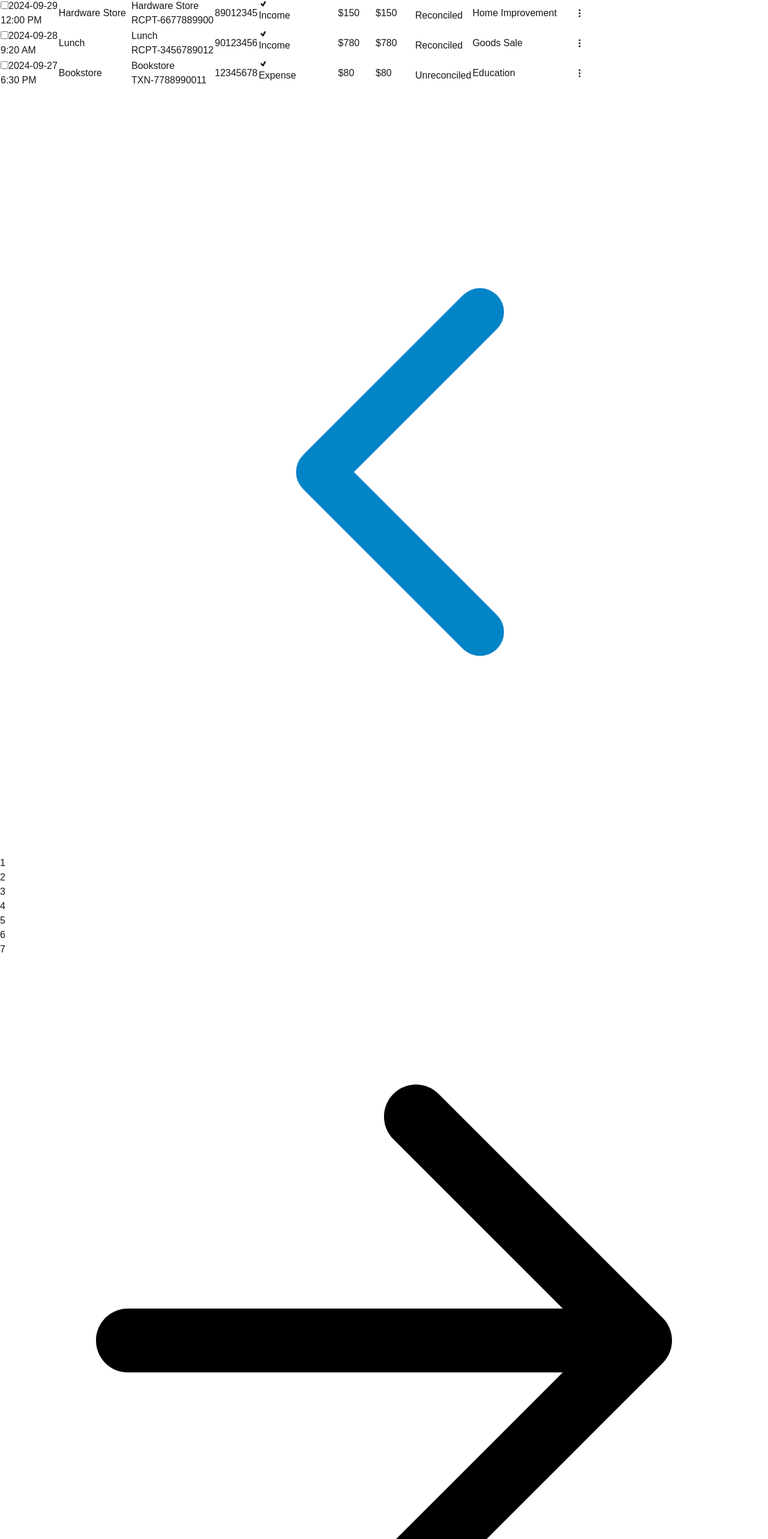
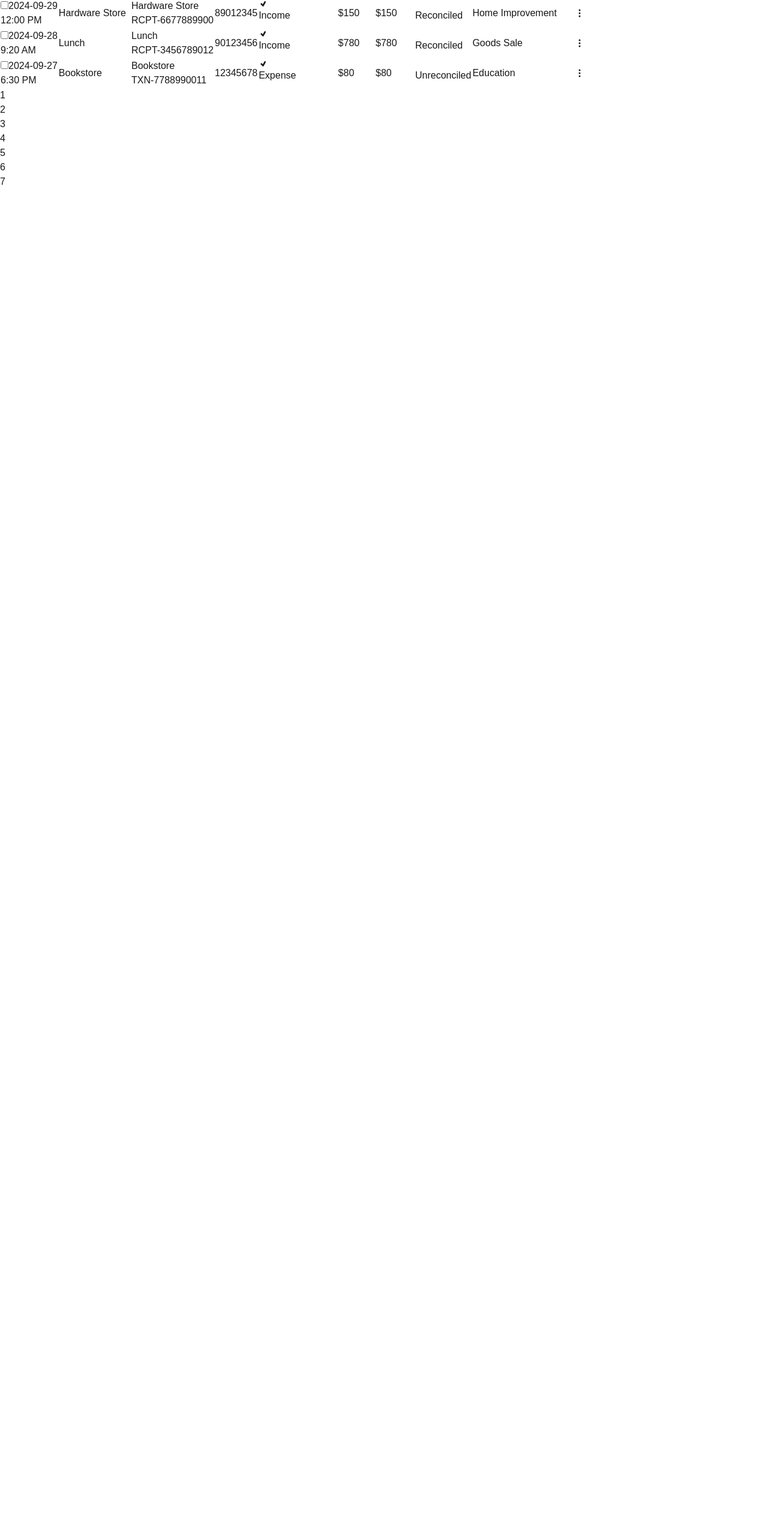
Before and after one commit to HumayunKabirSobuj/Task-Project, a Next.js app: page / in a window 1280 px wide. Shown: the part 1147-3713 px from the top of the page at 60% size. After the commit the page ends 1462 px from the top, so only its background shows below. Built offline with nearby package versions, Linux system fonts and the light colour scheme.

Commit message:
pagination modify

```diff
--- a/src/Components/Pagination.jsx
+++ b/src/Components/Pagination.jsx
@@ -1,37 +1,13 @@
 
 export const Pagination = ({ pageNumber, setPageNumber, totalPages }) => {
-  const updatePageNumber = (num) => {
-    if (num >= totalPages || num < 0) return;
-    setPageNumber(num);
-  };
+
 
   return (
     <div className="flex select-none lg:justify-end justify-center items-center gap-5 mt-5">
-      {/* left arrow */}
-      <div
-        onClick={() => {
-          updatePageNumber(pageNumber - 1);
-        }}
-        className="hover:scale-110 scale-100 transition-all duration-200 cursor-pointer hover:bg-zinc-200 px-1 py-1 rounded-full"
-      >
-        <svg
-          className="w-10"
-          viewBox="0 0 24 24"
-          fill="none"
-          xmlns="http://www.w3.org/2000/svg"
-        >
-          <path
-            d="M15 7L10 12L15 17"
-            stroke="#0284C7"
-            strokeWidth="1.5"
-            strokeLinecap="round"
-            strokeLinejoin="round"
-          />
-        </svg>
-      </div>
+
 
       <div className="flex justify-center items-center gap-2 ">
-        {/* পৃষ্ঠার সংখ্যা */}
+
         {[...Array(totalPages).keys()].map((item) => (
           <div
             key={item}
@@ -45,27 +21,7 @@ export const Pagination = ({ pageNumber, setPageNumber, totalPages }) => {
         ))}
       </div>
 
-      {/* right arrow */}
-      <div
-        onClick={() => {
-          updatePageNumber(pageNumber + 1);
-        }}
-        className="bg-gray-200 hover:scale-110 scale-100 transition-all duration-200 cursor-pointer hover:bg-zinc-100 px-4 py-4 rounded-full"
-      >
-        <svg
-          className="w-4"
-          viewBox="0 0 24 24"
-          fill="none"
-          xmlns="http://www.w3.org/2000/svg"
-        >
-          <path
-            fillRule="evenodd"
-            clipRule="evenodd"
-            d="M12.2929 4.29289C12.6834 3.90237 13.3166 3.90237 13.7071 4.29289L20.7071 11.2929C21.0976 11.6834 21.0976 12.3166 20.7071 12.7071L13.7071 19.7071C13.3166 20.0976 12.6834 20.0976 12.2929 19.7071C11.9024 19.3166 11.9024 18.6834 12.2929 18.2929L17.5858 13H4C3.44772 13 3 12.5523 3 12C3 11.4477 3.44772 11 4 11H17.5858L12.2929 5.70711C11.9024 5.31658 11.9024 4.68342 12.2929 4.29289Z"
-            fill="#000000"
-          />
-        </svg>
-      </div>
+
     </div>
   );
 };
```
